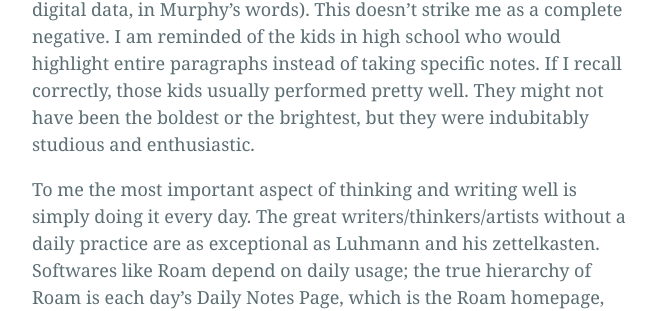
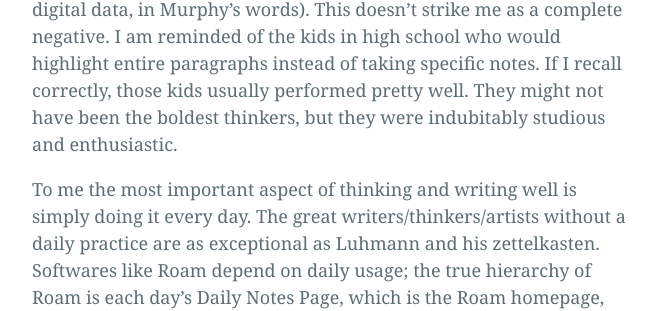
Before and after one commit to bliss-st/ss-website, a Jekyll site: the page built from _posts/2022-4-27-in-defense.md, in a window 1280 px wide and 900 px high, scrolled down 1437 px. Shown: the part 317-628 px from the top of the window, without its empty margins (308-964 px from the left). Built offline with Jekyll 4.4.1, drawn with Linux system fonts in a browser that asks for light colours; some of the changed text lies outside the part shown.

Commit message:
Update 2022-4-27-in-defense.md

```diff
--- a/_posts/2022-4-27-in-defense.md
+++ b/_posts/2022-4-27-in-defense.md
@@ -13,7 +13,7 @@
 
 There is plenty of other knowledge that's important that I can't keep at the front of my mind, or even in a notebook. If I were more conscientious, I might remember to send friends and family birthday cards a week ahead of time, but I don't. If I were juggling fewer gigs, I might be able to keep deadlines straight. Had I paid more attention in school, I might already know the basic outline of American history. Having a knowledge graph helps me compensate for failures like these dozens of times throughout the day.
 
-I agree with Murphy that systems like Roam etc. create an opportunity for the totalists to attempt to totalize (to grow fat on digital data, in Murphy's words). This doesn't strike me as a complete negative. I am reminded of the kids in high school who would highlight entire paragraphs instead of taking specific notes. If I recall correctly, those kids usually performed pretty well. They might not have been the boldest or the brightest, but they were indubitably studious and enthusiastic.
+I agree with Murphy that systems like Roam etc. create an opportunity for the totalists to attempt to totalize (to grow fat on digital data, in Murphy's words). This doesn't strike me as a complete negative. I am reminded of the kids in high school who would highlight entire paragraphs instead of taking specific notes. If I recall correctly, those kids usually performed pretty well. They might not have been the boldest thinkers, but they were indubitably studious and enthusiastic.
 
 To me the most important aspect of thinking and writing well is simply doing it every day. The great writers/thinkers/artists without a daily practice are as exceptional as Luhmann and his zettelkasten. Softwares like Roam depend on daily usage; the true hierarchy of Roam is each day's Daily Notes Page, which is the Roam homepage, and then other pages which can be easily created but are not immediately available (and, in my opinion, are best used sparingly). Daily engagement with a blank or almost-blank slate will not make a genius out of a dunce, but it can ease the difficulty some people experience in making reading, thinking, and writing a habit. This seems more likely to encourage the production of incisive texts than impede it.
 
```
